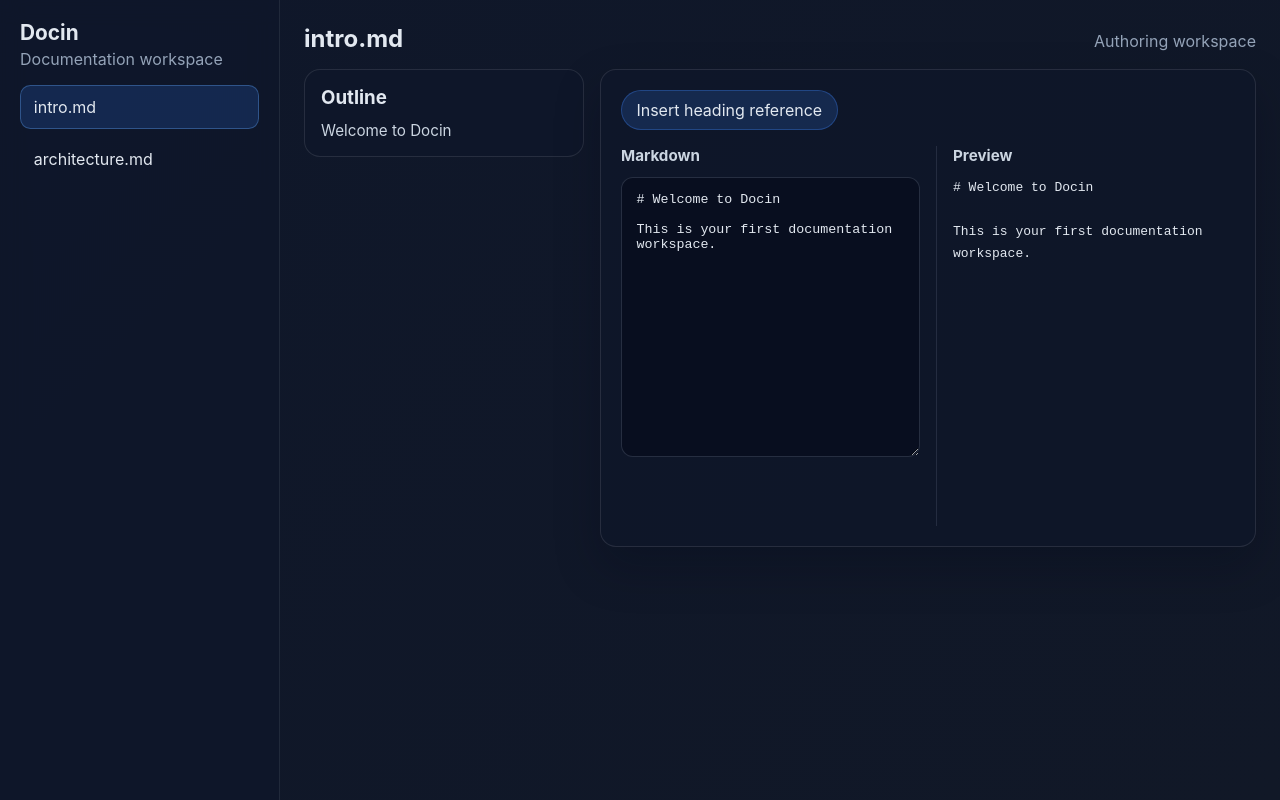
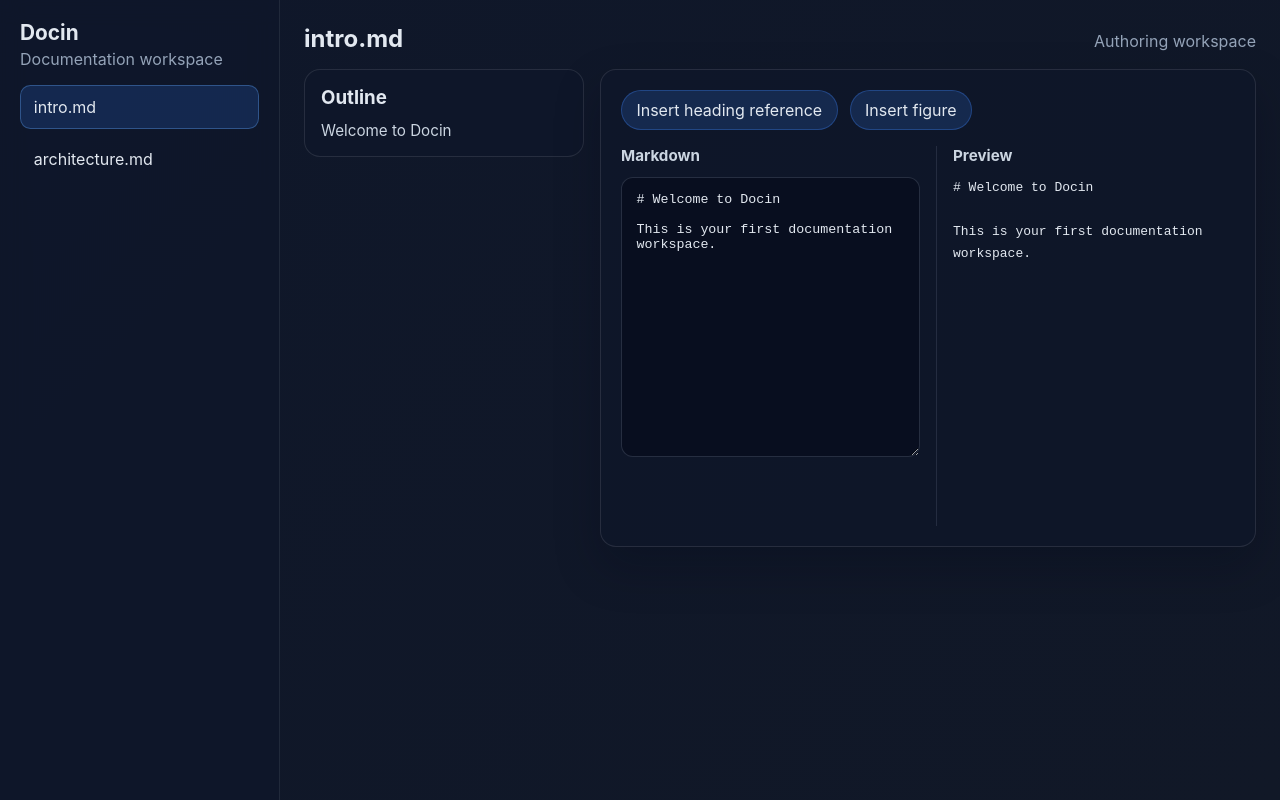
Before and after one commit to Thenewchicken55/docin, a React (Vite) app: page / in a window 1280 px wide. Built offline with nearby package versions, Linux system fonts and the light colour scheme.

Commit message:
feat: add image insertion and captions

```diff
--- a/src/components/editor/MarkdownEditor.tsx
+++ b/src/components/editor/MarkdownEditor.tsx
@@ -1,4 +1,5 @@
 import { useState } from 'react';
+import { ImageToolbar } from '../toolbar/ImageToolbar';
 import { ReferenceToolbar } from '../toolbar/ReferenceToolbar';
 import type { DocumentFile } from '../../types/workspace';
 
@@ -15,7 +16,10 @@
 
   return (
     <div className="editor-card editor-stack">
-      <ReferenceToolbar onInsertReference={value => setDraft(current => `${current}\n\n${value}`)} />
+      <div className="toolbar-row">
+        <ReferenceToolbar onInsertReference={value => setDraft(current => `${current}\n\n${value}`)} />
+        <ImageToolbar onInsertImage={value => setDraft(current => `${current}\n\n${value}`)} />
+      </div>
       <div className="editor-split">
         <div className="editor-panel">
           <h3>Markdown</h3>
--- /dev/null
+++ b/src/components/toolbar/ImageToolbar.tsx
@@ -0,0 +1,20 @@
+import { createImageEntry, renderImageEntry } from '../../lib/images/imageSupport';
+
+type ImageToolbarProps = {
+  onInsertImage: (value: string) => void;
+};
+
+export function ImageToolbar({ onInsertImage }: ImageToolbarProps) {
+  const handleInsert = () => {
+    const image = createImageEntry('/assets/example.png', 'System architecture');
+    onInsertImage(renderImageEntry(image));
+  };
+
+  return (
+    <div className="toolbar-card">
+      <button type="button" onClick={handleInsert}>
+        Insert figure
+      </button>
+    </div>
+  );
+}
--- /dev/null
+++ b/src/lib/images/imageSupport.ts
@@ -0,0 +1,24 @@
+export type ImageEntry = {
+  src: string;
+  alt: string;
+  caption: string;
+  figureNumber: number;
+};
+
+let nextFigureNumber = 1;
+
+export function createImageEntry(src: string, alt: string): ImageEntry {
+  const entry: ImageEntry = {
+    src,
+    alt,
+    caption: `Figure ${nextFigureNumber}: ${alt}`,
+    figureNumber: nextFigureNumber
+  };
+
+  nextFigureNumber += 1;
+  return entry;
+}
+
+export function renderImageEntry(entry: ImageEntry): string {
+  return `![${entry.alt}](${entry.src})\n\n*${entry.caption}*`;
+}
--- a/src/styles/globals.css
+++ b/src/styles/globals.css
@@ -186,6 +186,12 @@
   color: #94a3b8;
 }
 
+.toolbar-row {
+  display: flex;
+  gap: 0.75rem;
+  flex-wrap: wrap;
+}
+
 .toolbar-card {
   display: flex;
   justify-content: flex-start;
```
